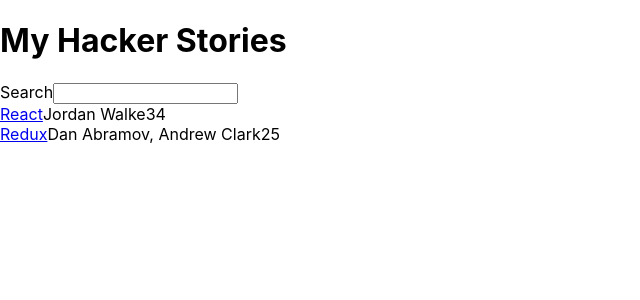
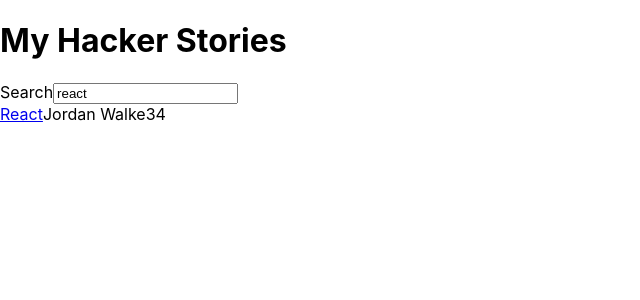
Before and after one commit to bishwasgiri/react-notes, a React (Create React App) app: page / in a window 1280 px wide. Shown: the top 300 px of the page, without its empty margins (0-640 px from the left). Built offline with nearby package versions, Linux system fonts and the light colour scheme.

Commit message:
9.Props Handling

```diff
--- a/src/App.js
+++ b/src/App.js
@@ -23,7 +23,7 @@
   ];
 
   // to lift the state meaning share the state of search component to other component
-  const[searchTerm, setSearchTerm] = useState('');
+  const[searchTerm, setSearchTerm] = useState('react');
 
   const handleSearch = event=>{
     setSearchTerm(event.target.value);
@@ -36,7 +36,7 @@
   return (
     <div className="App">
       <h1>My Hacker Stories</h1>
-      <Search onSearch = {handleSearch}/>
+      <Search search = {searchTerm} onSearch = {handleSearch}/>
       <List list={searchedStories}/>
     </div>
   );
--- a/src/List.js
+++ b/src/List.js
@@ -1,5 +1,5 @@
 
-
+// props are javascript object basically
 const List = (props) =>{
     return(
         <div>
--- a/src/Search.js
+++ b/src/Search.js
@@ -1,12 +1,16 @@
 
-const Search = (props) =>{
+const Search = ({search,onSearch}) =>{
+    // const {search,onSearch} = props;
     return(
         <div>
             <label htmlFor="search">Search</label>
-            <input type="text" id="search" onChange ={props.onSearch}/>
-            {/* <p>
-                Searching for <strong>{searchTerm}</strong>
-            </p> */}
+            {/* Controlled Components */}
+            <input type="text"
+                id="search"
+                onChange ={onSearch}
+                value={search}
+            />
+
         </div>
     );
 
```
